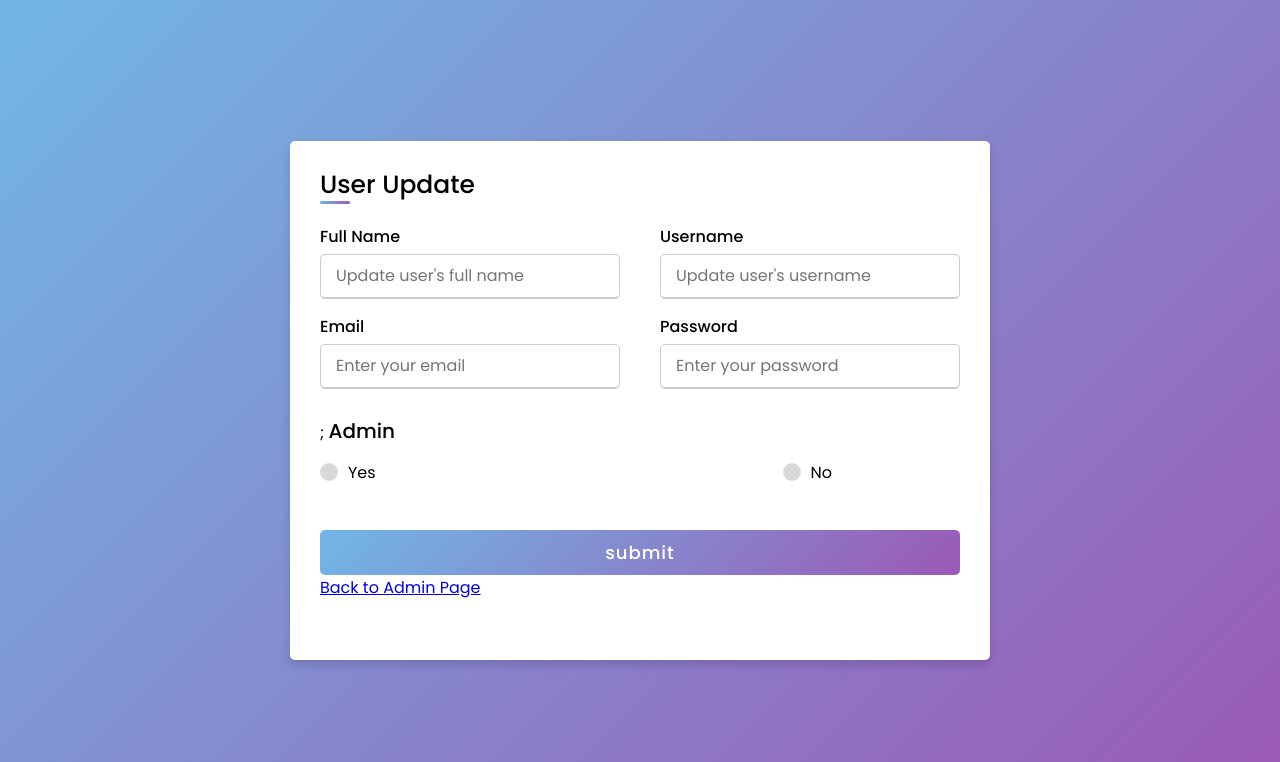
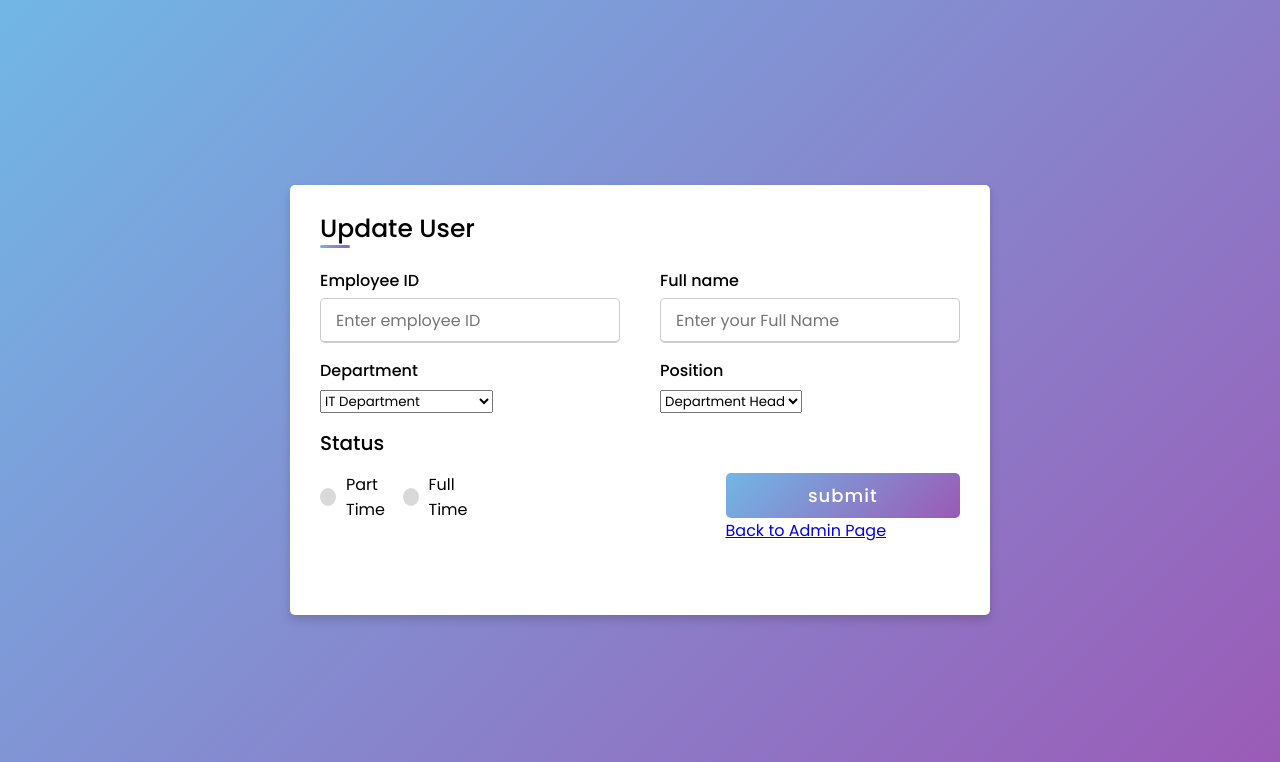
Before and after one commit to bananalden/schoolproject, a PHP site: page /otherpages/update.php?updateID=1 in a window 1280 px wide. Shown: the top 762 px of the page. Run offline with PHP 8.4, Linux system fonts and the light colour scheme; a user stored in the database is signed in.

Commit message:
made the tables work

```diff
--- a/otherpages/backend/delete.php
+++ b/otherpages/backend/delete.php
@@ -9,7 +9,7 @@ if (isset($_GET["getID"])){
 
     $getID = $_GET["getID"];
 
-    $sql = "DELETE FROM userlist WHERE userID = ?;";
+    $sql = "DELETE FROM userlist WHERE empID = ?;";
     $stmt = mysqli_stmt_init($conn);
     if(!mysqli_stmt_prepare($stmt, $sql)){
 
--- a/otherpages/registration.php
+++ b/otherpages/registration.php
@@ -34,9 +34,9 @@
           <span class="details">Position</span>
             <select name="posit" id="cars">
                 <option value="deptHead">Department Head</option>
-                <option value="saab">Saab</option>
-                <option value="mercedes">Mercedes</option>
-                <option value="audi">Audi</option>
+                <option value="teamLead">Team Lead</option>
+                <option value="srStaff">Senior Staff</option>
+                <option value="jrStaff">Junior Staff</option>
             </select>
         </div>
         <div class="gender-details">
--- a/otherpages/update.php
+++ b/otherpages/update.php
@@ -1,49 +1,56 @@
 <!DOCTYPE html>
 <html lang="en">
 <head>
-<?php require 'backend/adminauthentication.php' ?>
     <meta charset="UTF-8">
     <meta name="viewport" content="width=device-width, initial-scale=1.0">
-    <title>Update User</title>
+    <title>Registration</title>
     <link rel="stylesheet" href="../css/reg.css">
 </head>
 <body>
 <div class="container">
-    <div class="title">User Update</div>
+    <div class="title">Update User</div>
 
     <div class="content">
-      <form action="backend/updatecheck.php?updateID=<?php echo $_GET["updateID"] ;?>" method="post">
+      <form action="backend/updatecheck?updateID=<?php echo $_GET["updateID"] ;?>.php" method="post">
         <div class="user-details">
           <div class="input-box">
-            <span class="details">Full Name</span>
-            <input type="text" placeholder="Update user's full name" name="fname" required>
+            <span class="details">Employee ID</span>
+            <input type="text" placeholder="Enter employee ID" name="empID" required>
           </div>
           <div class="input-box">
-            <span class="details">Username</span>
-            <input type="text" placeholder="Update user's username" name="usn" required>
+            <span class="details">Full name</span>
+            <input type="text" placeholder="Enter your Full Name" name="fname" required>
           </div>
           <div class="input-box">
-            <span class="details">Email</span>
-            <input type="email" placeholder="Enter your email" name="email" required>
+            <span class="details">Department</span>
+            <select name="dept" id="cars">
+                <option value="ITdept">IT Department</option>
+                <option value="accountDept">Accounting</option>
+                <option value="humResource">Mercedes</option>
+                <option value="markDept">Marketing Department</option>
+            </select>
           </div>
           <div class="input-box">
-            <span class="details">Password</span>
-            <input type="password" placeholder="Enter your password" name="pass" required>
-          </div>
+          <span class="details">Position</span>
+            <select name="posit" id="cars">
+                <option value="deptHead">Department Head</option>
+                <option value="teamLead">Team Lead</option>
+                <option value="srStaff">Senior Staff</option>
+                <option value="jrStaff">Junior Staff</option>
+            </select>
         </div>
         <div class="gender-details">
-          <input type="radio" name="isAdmin" id="dot-1" value="admin" required>
-          <input type="radio" name="isAdmin" id="dot-2" value="notadmin" required>
-          <input type="hidden" name="getID" value="<?php $getID; ?>">;
-          <span class="gender-title">Admin</span>
+          <input type="radio" name="status" id="dot-1" value="parttime" required>
+          <input type="radio" name="status" id="dot-2" value="fulltime" required>
+          <span class="gender-title">Status</span>
           <div class="category">
             <label for="dot-1">
             <span class="dot one"></span>
-            <span class="gender">Yes</span>
+            <span class="gender">Part Time</span>
           </label>
           <label for="dot-2">
             <span class="dot two"></span>
-            <span class="gender">No</span>
+            <span class="gender">Full Time</span>
           </label>
 
           </div>
@@ -56,3 +63,53 @@
       </form>
     </div>
   </div>
+    <!-- <h1>User creation:</h1>
+    <form action="backend/regcheck.php" method="post">
+
+        <div class="name":>
+            <label>Name:</label><br>
+            <input type="text" placeholder="Name" name="fname"><br>
+        </div>
+
+        <div class="email">
+            <label>Email:</label><br>
+            <input type="text" placeholder="Email" name="email"><br>
+        </div>
+
+        <div class="username">
+            <label>Username:</label><br>
+            <input type="text" placeholder="Username" name="usn"><br>
+        </div>
+
+        <div class="password">
+            <label>Password:</label><br>
+            <input type="password" placeholder="Password" name="pass"><br>
+        </div>
+
+        <div class="tagline">
+            <label>Make account admin?</label><br>
+        </div>
+
+        <div class="yes">
+            <input type="radio" name = "ans" value="yes"> Yes </br>
+        </div>
+
+        <div class="no">
+            <input type="radio" name = "ans" value="no"> No </br>
+        </div>
+
+        <div id="btn">
+            <button type="submit" name="submit">Create User</button>
+            <button class="back-btn" onclick="history.back()">Go Back</button>
+        </div>
+
+    </form> -->
+
+    <?php
+
+    //require 'backend/adminauthentication.php';
+
+
+    ?>
+</body>
+</html>
```
Also changed, not shown: otherpages/admin.php (+6 -5 lines), otherpages/backend/functioncheck.php (+82 -0 lines), otherpages/backend/usertable.php (+20 -11 lines).
